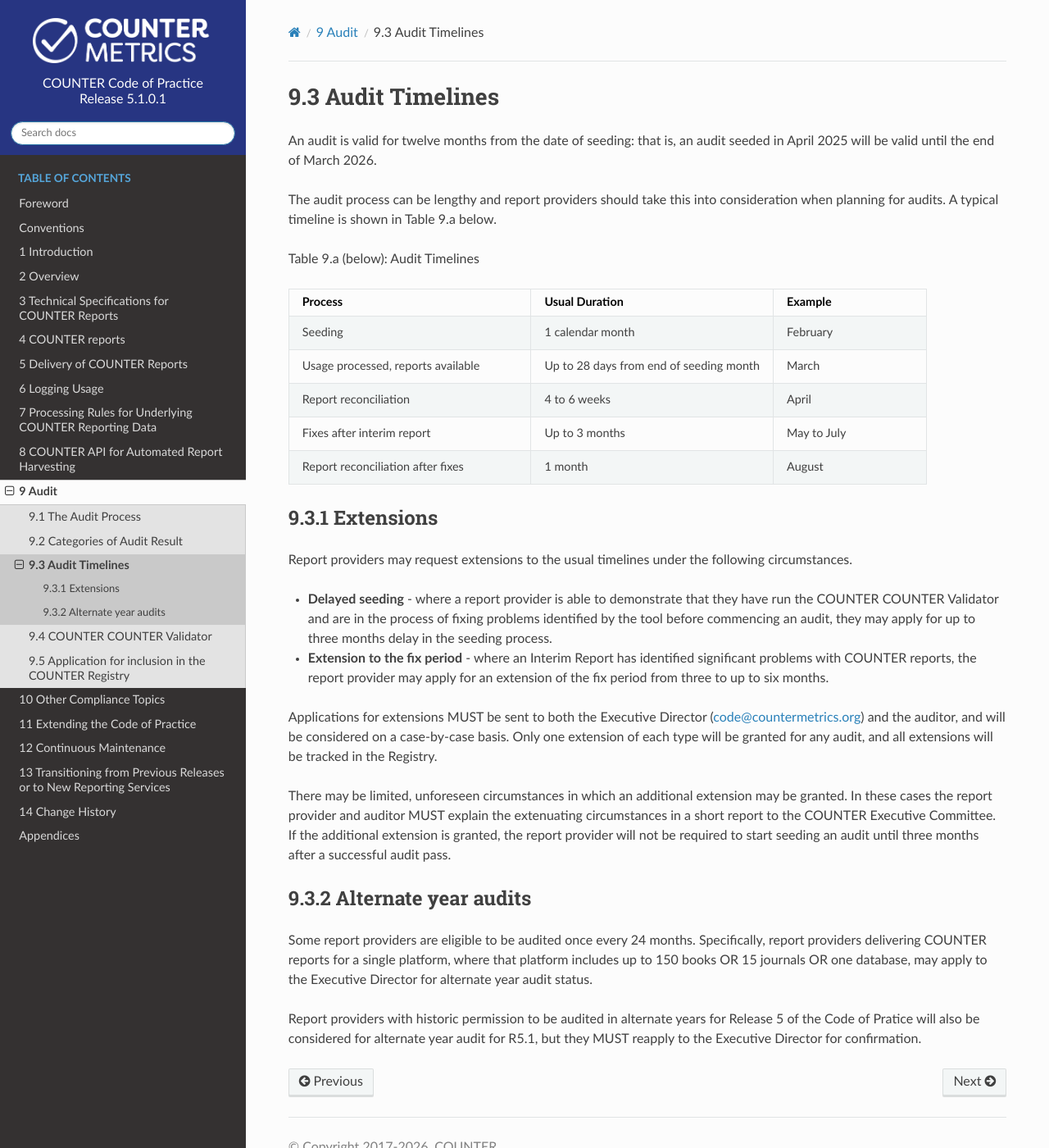
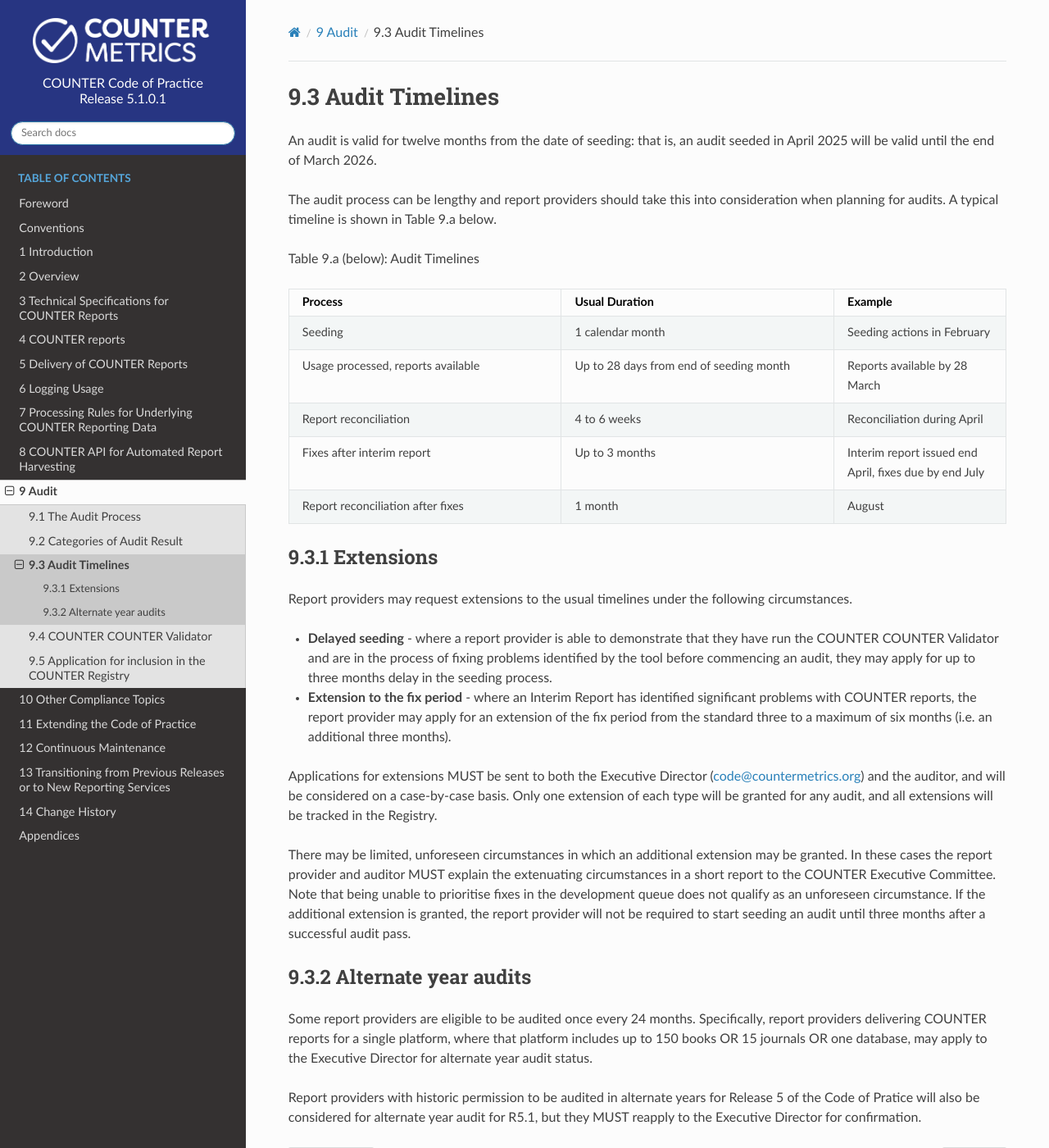
Before and after one commit to Project-Counter/cop5, a Sphinx documentation site: the page built from source/09-audit/03-timelines.rst, in a window 1280 px wide and 1400 px high. Shown: the whole window at 82% size. Built offline with Sphinx 7.4.7 and the Read the Docs theme 3.1.0, drawn with Linux system fonts in a browser that asks for light colours.

Commit message:
Update 03-timelines.rst
Added clarifications to audit timeline table 9.a.
Clarified fix period extensions.
Clarified that not planning dev time does not qualify for an extra extension.

```diff
--- a/source/09-audit/03-timelines.rst
+++ b/source/09-audit/03-timelines.rst
@@ -26,19 +26,19 @@
 
    * - Seeding
      - 1 calendar month
-     - February
+     - Seeding actions in February
 
    * - Usage processed, reports available
      - Up to 28 days from end of seeding month
-     - March
+     - Reports available by 28 March
 
    * - Report reconciliation
      - 4 to 6 weeks
-     - April
+     - Reconciliation during April
 
    * - Fixes after interim report
      - Up to 3 months
-     - May to July
+     - Interim report issued end April, fixes due by end July
 
    * - Report reconciliation after fixes
      - 1 month
@@ -51,11 +51,12 @@
 Report providers may request extensions to the usual timelines under the following circumstances.
 
 * **Delayed seeding** - where a report provider is able to demonstrate that they have run the COUNTER COUNTER Validator and are in the process of fixing problems identified by the tool before commencing an audit, they may apply for up to three months delay in the seeding process.
-* **Extension to the fix period** - where an Interim Report has identified significant problems with COUNTER reports, the report provider may apply for an extension of the fix period from three to up to six months.
+* **Extension to the fix period** - where an Interim Report has identified significant problems with COUNTER reports, the report provider may apply for an extension of the fix period from the standard three to a maximum of six months (i.e. an additional three months).
 
 Applications for extensions MUST be sent to both the Executive Director (code@countermetrics.org) and the auditor, and will be considered on a case-by-case basis. Only one extension of each type will be granted for any audit, and all extensions will be tracked in the Registry.
 
-There may be limited, unforeseen circumstances in which an additional extension may be granted. In these cases the report provider and auditor MUST explain the extenuating circumstances in a short report to the COUNTER Executive Committee. If the additional extension is granted, the report provider will not be required to start seeding an audit until three months after a successful audit pass.
+There may be limited, unforeseen circumstances in which an additional extension may be granted. In these cases the report provider and auditor MUST explain the extenuating circumstances in a short report to the COUNTER Executive Committee. Note that being unable to prioritise fixes in the development queue does not qualify as an unforeseen circumstance. If the additional extension is granted, the report provider will not be required to start seeding an audit until three months after a successful audit pass.
+
 
 Alternate year audits
 """""""""""""""""""""
```
